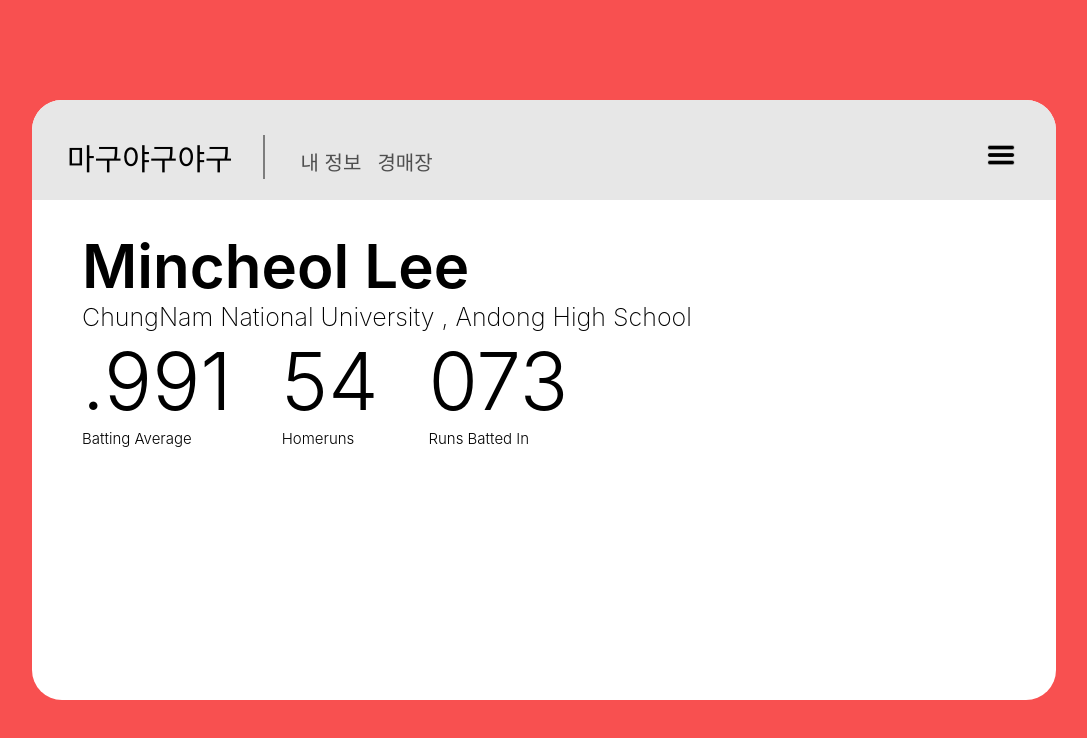
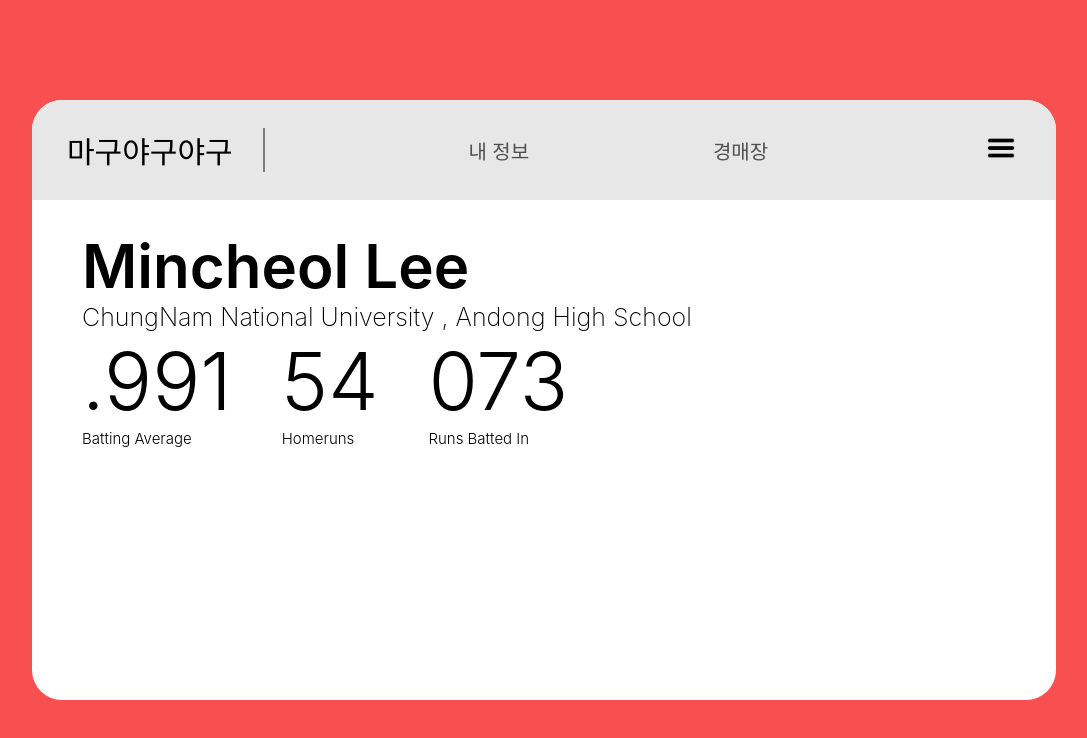
Before and after one commit to juicyaloe/imac, a Next.js app: page /main in a window 1280 px wide. Shown: the top 738 px of the page, without its empty margins (96-1183 px from the left). Built offline with nearby package versions, Linux system fonts and the light colour scheme.

Commit message:
알아서 고치셈

```diff
--- a/pages/main/index.module.css
+++ b/pages/main/index.module.css
@@ -19,6 +19,11 @@
 }
 
 .cardTopbar {
+    display: flex;
+    justify-content: space-between;
+    align-items: center;
+    flex-direction: row;
+
     margin: auto;
     margin-top: 30px;
     background-color: rgb(231, 231, 231);
@@ -77,3 +82,10 @@
     font-size: 15px;
     font-weight: 350;
 }
+
+@media (width < 800px) {
+    .cardTopbar {
+        flex-direction: column;
+        display: none;
+    }
+}
```
